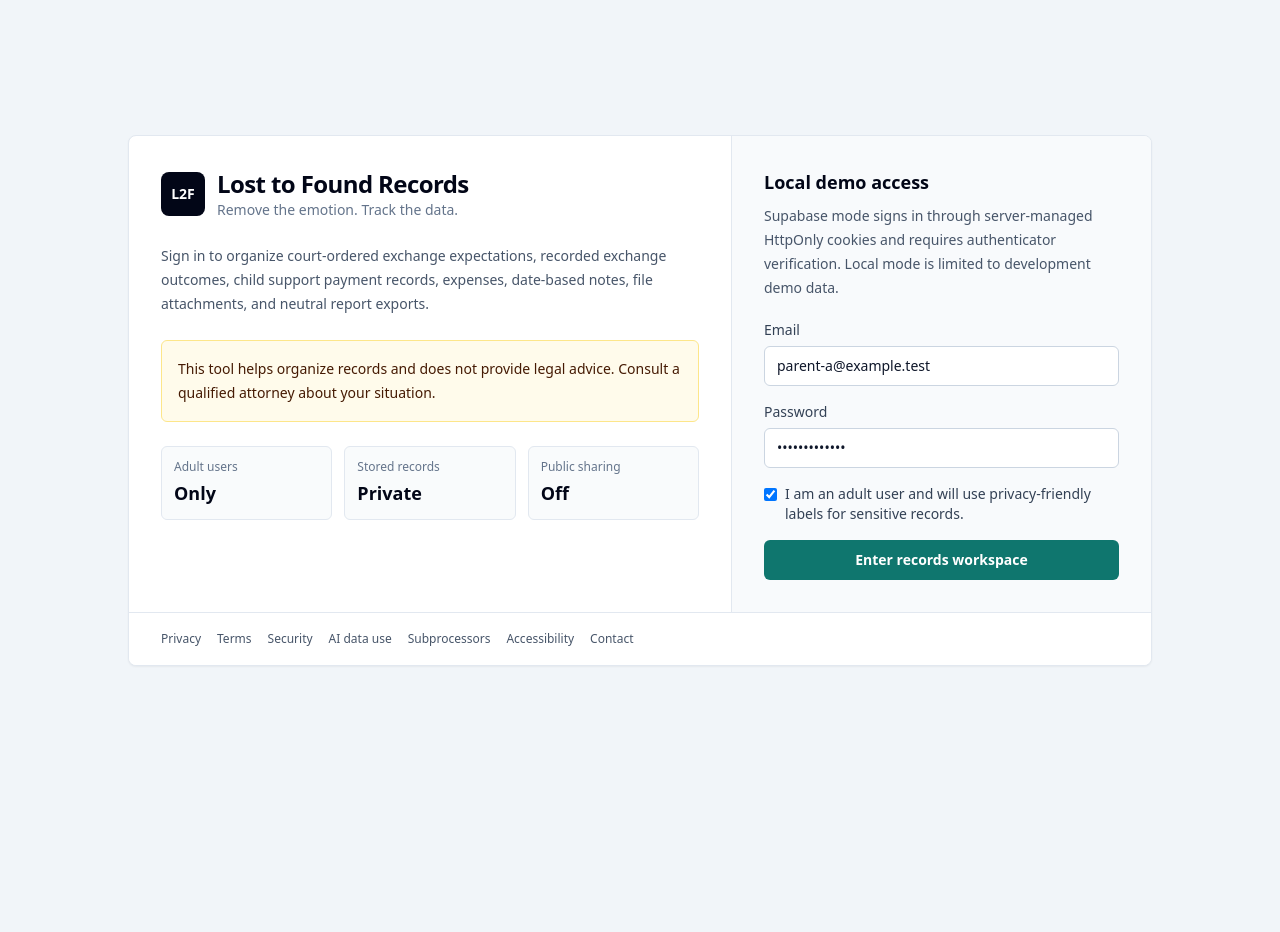
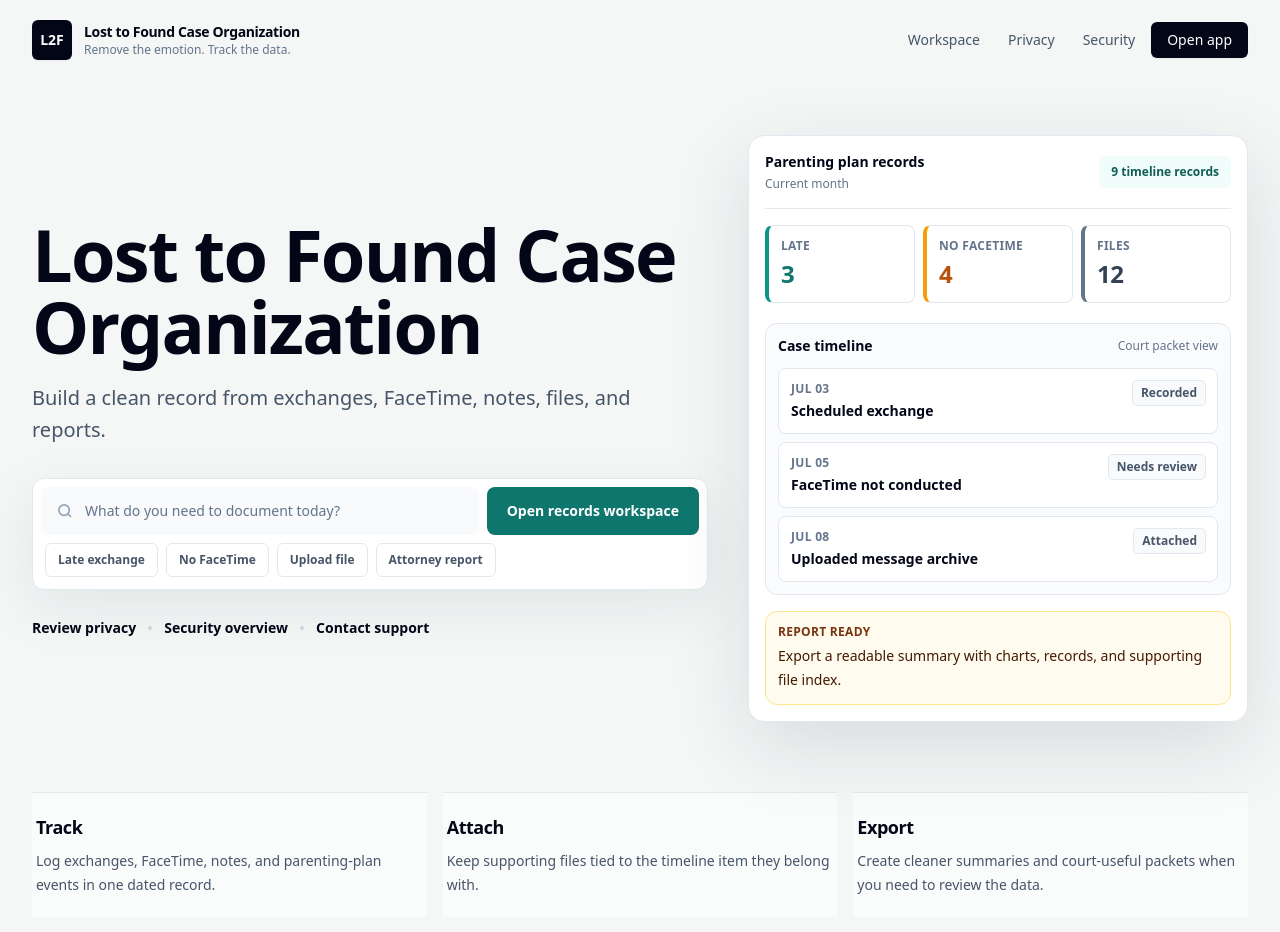
Before and after one commit to hartmanbaily-coder/losttofound, a Next.js app: page / in a window 1280 px wide. Shown: the top 932 px of the page. Before the commit the page ends 800 px from the top, so only its background shows below. Built offline with nearby package versions, Linux system fonts and the light colour scheme.

Commit message:
Rework homepage for case organization

```diff
--- a/src/app/layout.tsx
+++ b/src/app/layout.tsx
@@ -1,10 +1,10 @@
 import type { Metadata } from "next";
 import type { ReactNode } from "react";
-import { recordsTagline } from "@/lib/site";
+import { recordsTagline, siteName } from "@/lib/site";
 import "./globals.css";
 
 export const metadata: Metadata = {
-  title: "Lost to Found Records",
+  title: siteName,
   description: recordsTagline,
   metadataBase: new URL("https://losttofound.org"),
 };
--- a/src/app/page.tsx
+++ b/src/app/page.tsx
@@ -1,5 +1,219 @@
-import RecordsApp from "@/components/records/RecordsApp";
+import Link from "next/link";
+
+import { recordsTagline, siteName, supportMailto } from "@/lib/site";
+
+const quickActions = [
+  "Late exchange",
+  "No FaceTime",
+  "Upload file",
+  "Attorney report",
+];
+
+const workflowSteps = [
+  {
+    title: "Track",
+    detail: "Log exchanges, FaceTime, notes, and parenting-plan events in one dated record.",
+  },
+  {
+    title: "Attach",
+    detail: "Keep supporting files tied to the timeline item they belong with.",
+  },
+  {
+    title: "Export",
+    detail: "Create cleaner summaries and court-useful packets when you need to review the data.",
+  },
+];
+
+const previewRows = [
+  { date: "Jul 03", title: "Scheduled exchange", status: "Recorded" },
+  { date: "Jul 05", title: "FaceTime not conducted", status: "Needs review" },
+  { date: "Jul 08", title: "Uploaded message archive", status: "Attached" },
+];
 
 export default function HomePage() {
-  return <RecordsApp />;
+  return (
+    <main className="min-h-screen overflow-hidden bg-[#f4f7f6] text-slate-950">
+      <header className="mx-auto flex max-w-7xl items-center justify-between gap-4 px-4 py-5 sm:px-6 lg:px-8">
+        <Link href="/" className="flex min-w-0 items-center gap-3">
+          <span className="grid h-10 w-10 shrink-0 place-items-center rounded-md bg-slate-950 text-sm font-bold text-white shadow-sm">
+            L2F
+          </span>
+          <span className="min-w-0">
+            <span className="block text-sm font-semibold tracking-tight text-slate-950">
+              {siteName}
+            </span>
+            <span className="block text-xs leading-4 text-slate-500">
+              {recordsTagline}
+            </span>
+          </span>
+        </Link>
+
+        <nav className="hidden items-center gap-1 text-sm font-medium md:flex">
+          <Link href="/records" className="rounded-md px-3 py-2 text-slate-600 transition hover:bg-white hover:text-slate-950">
+            Workspace
+          </Link>
+          <Link href="/privacy" className="rounded-md px-3 py-2 text-slate-600 transition hover:bg-white hover:text-slate-950">
+            Privacy
+          </Link>
+          <Link href="/security" className="rounded-md px-3 py-2 text-slate-600 transition hover:bg-white hover:text-slate-950">
+            Security
+          </Link>
+          <Link href="/records" className="rounded-md bg-slate-950 px-4 py-2 text-white shadow-sm transition hover:bg-slate-800">
+            Open app
+          </Link>
+        </nav>
+
+        <Link href="/records" className="rounded-md bg-slate-950 px-3 py-2 text-sm font-semibold text-white shadow-sm md:hidden">
+          Open
+        </Link>
+      </header>
+
+      <section className="mx-auto grid min-h-[calc(100vh-88px)] max-w-7xl content-center gap-10 px-4 pb-10 pt-6 sm:px-6 lg:grid-cols-[minmax(0,1fr)_500px] lg:px-8">
+        <div className="flex max-w-3xl flex-col justify-center">
+          <h1 className="text-5xl font-semibold tracking-tight text-slate-950 sm:text-6xl lg:text-7xl">
+            {siteName}
+          </h1>
+          <p className="mt-5 max-w-2xl text-xl leading-8 text-slate-600">
+            Build a clean record from exchanges, FaceTime, notes, files, and reports.
+          </p>
+
+          <div className="mt-8 rounded-xl border border-slate-200 bg-white p-2 shadow-[0_18px_60px_rgba(15,23,42,0.08)]">
+            <div className="flex flex-col gap-2 sm:flex-row sm:items-center">
+              <div className="flex min-h-12 flex-1 items-center gap-3 rounded-lg bg-slate-50 px-4 text-left text-sm text-slate-500">
+                <SearchIcon />
+                <span>What do you need to document today?</span>
+              </div>
+              <Link
+                href="/records"
+                className="inline-flex min-h-12 items-center justify-center rounded-lg bg-teal-700 px-5 text-sm font-semibold text-white transition hover:bg-teal-800 focus:outline-none focus:ring-2 focus:ring-teal-200"
+              >
+                Open records workspace
+              </Link>
+            </div>
+            <div className="mt-2 flex flex-wrap gap-2 px-1 pb-1">
+              {quickActions.map((action) => (
+                <Link
+                  key={action}
+                  href="/records"
+                  className="rounded-md border border-slate-200 bg-white px-3 py-2 text-xs font-semibold text-slate-600 transition hover:border-teal-500 hover:text-slate-950"
+                >
+                  {action}
+                </Link>
+              ))}
+            </div>
+          </div>
+
+          <div className="mt-7 flex flex-col gap-3 text-sm text-slate-600 sm:flex-row sm:items-center">
+            <Link href="/privacy" className="font-semibold text-slate-950 underline-offset-4 hover:underline">
+              Review privacy
+            </Link>
+            <span className="hidden h-1 w-1 rounded-full bg-slate-300 sm:block" />
+            <Link href="/security" className="font-semibold text-slate-950 underline-offset-4 hover:underline">
+              Security overview
+            </Link>
+            <span className="hidden h-1 w-1 rounded-full bg-slate-300 sm:block" />
+            <a href={supportMailto} className="font-semibold text-slate-950 underline-offset-4 hover:underline">
+              Contact support
+            </a>
+          </div>
+        </div>
+
+        <div className="relative">
+          <div className="rounded-2xl border border-slate-200 bg-white p-4 shadow-[0_24px_80px_rgba(15,23,42,0.12)]">
+            <div className="flex items-center justify-between border-b border-slate-200 pb-4">
+              <div>
+                <p className="text-sm font-semibold text-slate-950">Parenting plan records</p>
+                <p className="mt-1 text-xs text-slate-500">Current month</p>
+              </div>
+              <div className="rounded-md bg-teal-50 px-3 py-2 text-xs font-semibold text-teal-800">
+                9 timeline records
+              </div>
+            </div>
+
+            <div className="mt-4 grid grid-cols-3 gap-2">
+              <MetricPreview label="Late" value="3" tone="teal" />
+              <MetricPreview label="No FaceTime" value="4" tone="amber" />
+              <MetricPreview label="Files" value="12" tone="slate" />
+            </div>
+
+            <div className="mt-5 rounded-xl border border-slate-200 bg-slate-50/70 p-3">
+              <div className="flex items-center justify-between">
+                <p className="text-sm font-semibold text-slate-950">Case timeline</p>
+                <p className="text-xs font-medium text-slate-500">Court packet view</p>
+              </div>
+              <div className="mt-3 space-y-2">
+                {previewRows.map((row) => (
+                  <div key={`${row.date}-${row.title}`} className="rounded-lg border border-slate-200 bg-white p-3">
+                    <div className="flex items-start justify-between gap-3">
+                      <div>
+                        <p className="text-xs font-semibold uppercase tracking-wide text-slate-500">{row.date}</p>
+                        <p className="mt-1 text-sm font-semibold text-slate-950">{row.title}</p>
+                      </div>
+                      <span className="rounded bg-slate-50 px-2 py-1 text-xs font-semibold text-slate-600 ring-1 ring-slate-200">
+                        {row.status}
+                      </span>
+                    </div>
+                  </div>
+                ))}
+              </div>
+            </div>
+
+            <div className="mt-4 rounded-xl border border-amber-200 bg-amber-50/80 p-3">
+              <p className="text-xs font-semibold uppercase tracking-wide text-amber-900">Report ready</p>
+              <p className="mt-1 text-sm leading-6 text-amber-950">
+                Export a readable summary with charts, records, and supporting file index.
+              </p>
+            </div>
+          </div>
+        </div>
+      </section>
+
+      <section className="mx-auto grid max-w-7xl gap-4 px-4 pb-12 sm:px-6 md:grid-cols-3 lg:px-8">
+        {workflowSteps.map((step) => (
+          <div key={step.title} className="border-t border-slate-200 bg-white/60 px-1 py-5">
+            <p className="text-lg font-semibold tracking-tight text-slate-950">{step.title}</p>
+            <p className="mt-2 text-sm leading-6 text-slate-600">{step.detail}</p>
+          </div>
+        ))}
+      </section>
+    </main>
+  );
 }
+
+function MetricPreview({
+  label,
+  value,
+  tone,
+}: {
+  label: string;
+  value: string;
+  tone: "teal" | "amber" | "slate";
+}) {
+  const toneClass =
+    tone === "teal"
+      ? "border-l-teal-600 text-teal-700"
+      : tone === "amber"
+        ? "border-l-amber-500 text-amber-700"
+        : "border-l-slate-500 text-slate-700";
+
+  return (
+    <div className={`rounded-lg border border-l-4 border-slate-200 bg-white p-3 ${toneClass}`}>
+      <p className="text-xs font-semibold uppercase tracking-wide text-slate-500">{label}</p>
+      <p className="mt-1 text-2xl font-semibold tracking-tight">{value}</p>
+    </div>
+  );
+}
+
+function SearchIcon() {
+  return (
+    <svg aria-hidden="true" className="h-4 w-4 shrink-0 text-slate-400" viewBox="0 0 16 16" fill="none">
+      <path
+        d="m11.2 11.2 2.3 2.3M12.3 7.1a5.2 5.2 0 1 1-10.4 0 5.2 5.2 0 0 1 10.4 0Z"
+        stroke="currentColor"
+        strokeLinecap="round"
+        strokeLinejoin="round"
+        strokeWidth="1.7"
+      />
+    </svg>
+  );
+}
--- a/src/components/SiteHeader.tsx
+++ b/src/components/SiteHeader.tsx
@@ -3,7 +3,7 @@
 import Link from "next/link";
 import { usePathname } from "next/navigation";
 
-import { publicPolicyLinks, recordsTagline } from "@/lib/site";
+import { publicPolicyLinks, recordsTagline, siteName } from "@/lib/site";
 
 const navItems = [{ href: "/records", label: "Records" }, ...publicPolicyLinks];
 
@@ -19,7 +19,7 @@ export default function SiteHeader() {
           </span>
           <span>
             <span className="block text-sm font-semibold tracking-tight text-slate-950">
-              Lost to Found Records
+              {siteName}
             </span>
             <span className="block text-xs text-slate-500">
               {recordsTagline}
--- a/src/lib/site.ts
+++ b/src/lib/site.ts
@@ -1,4 +1,4 @@
-export const siteName = "Lost to Found Records";
+export const siteName = "Lost to Found Case Organization";
 export const recordsTagline = "Remove the emotion. Track the data.";
 export const supportEmail = "support@lendori.io";
 export const supportMailto = `mailto:${supportEmail}`;
```
